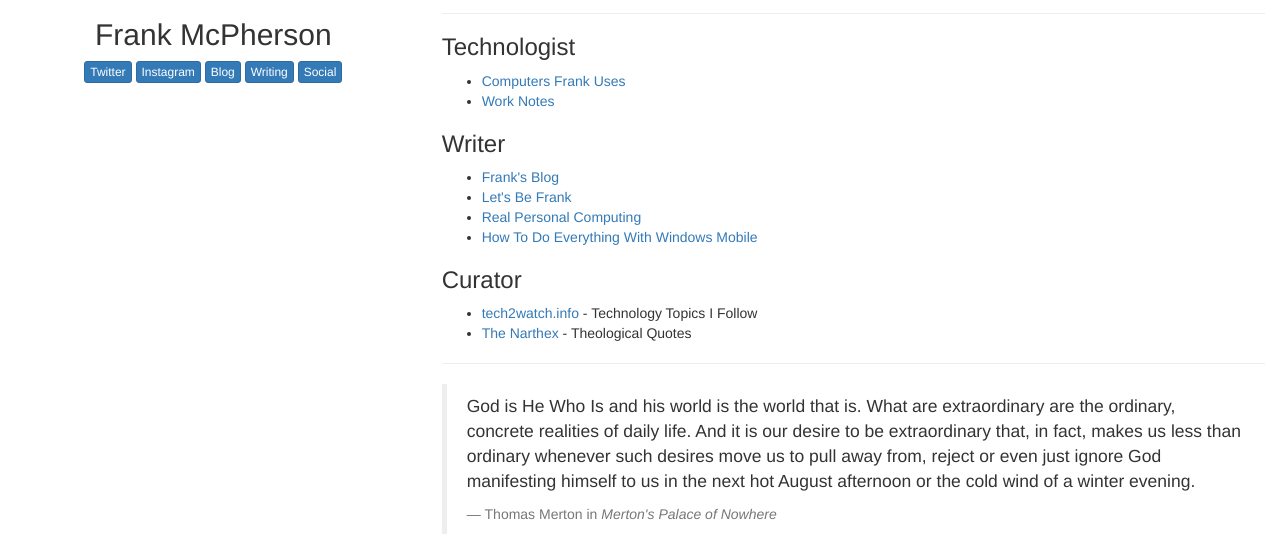
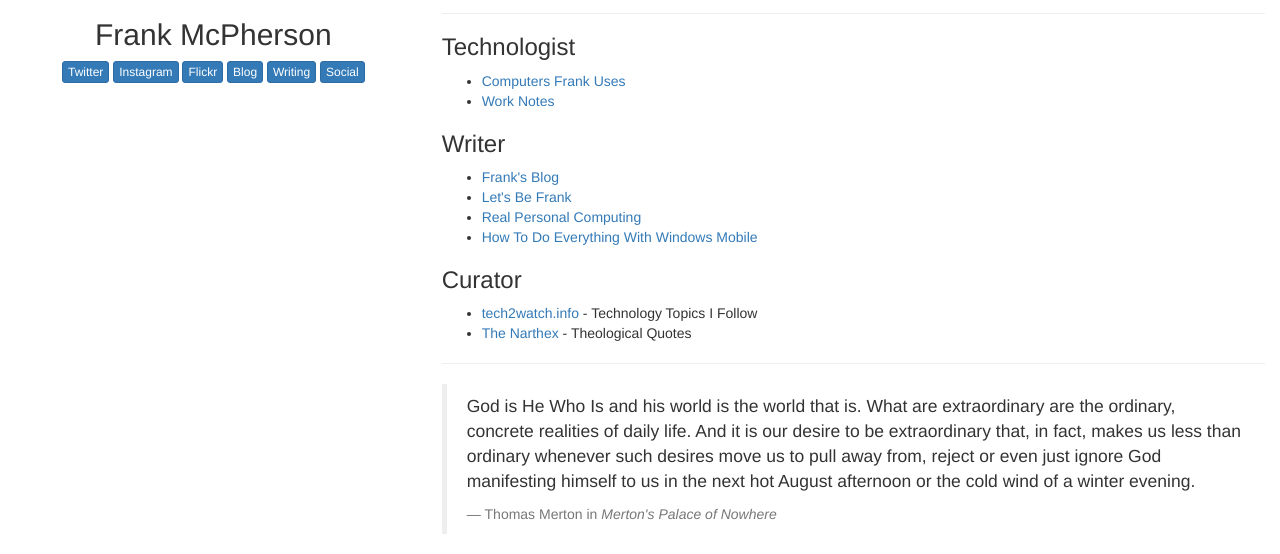
Before and after one commit to fmcpherson/frankm.org, a plain HTML site: page index.html in a window 1280 px wide. Shown: the part 262-816 px from the top of the page. Drawn offline with nearby package versions, Linux system fonts and the light colour scheme.

Commit message:
Added button for my Flickr profile

```diff
--- a/index.html
+++ b/index.html
@@ -27,6 +27,7 @@
 
 					<a class="btn btn-primary btn-xs" href="https://twitter.com/frankm" role="button">Twitter</a>
 					<a class="btn btn-primary btn-xs" href="https://www.instagram.com/fmcpherson/" role="button">Instagram</a>
+					<a class="btn btn-primary btn-xs" href="https://www.flickr.com/people/fmcpherson/" roll="button">Flickr</a>
 					<a class="btn btn-primary btn-xs" href="https://frankmcpherson.blog" role="button">Blog</a>
 					<a class="btn btn-primary btn-xs" href="https://writing.frankmcpherson.net" role="button">Writing</a>
 					<a class="btn btn-primary btn-xs" href="https://fjmnotes.com" role="button">Social</a>
```
